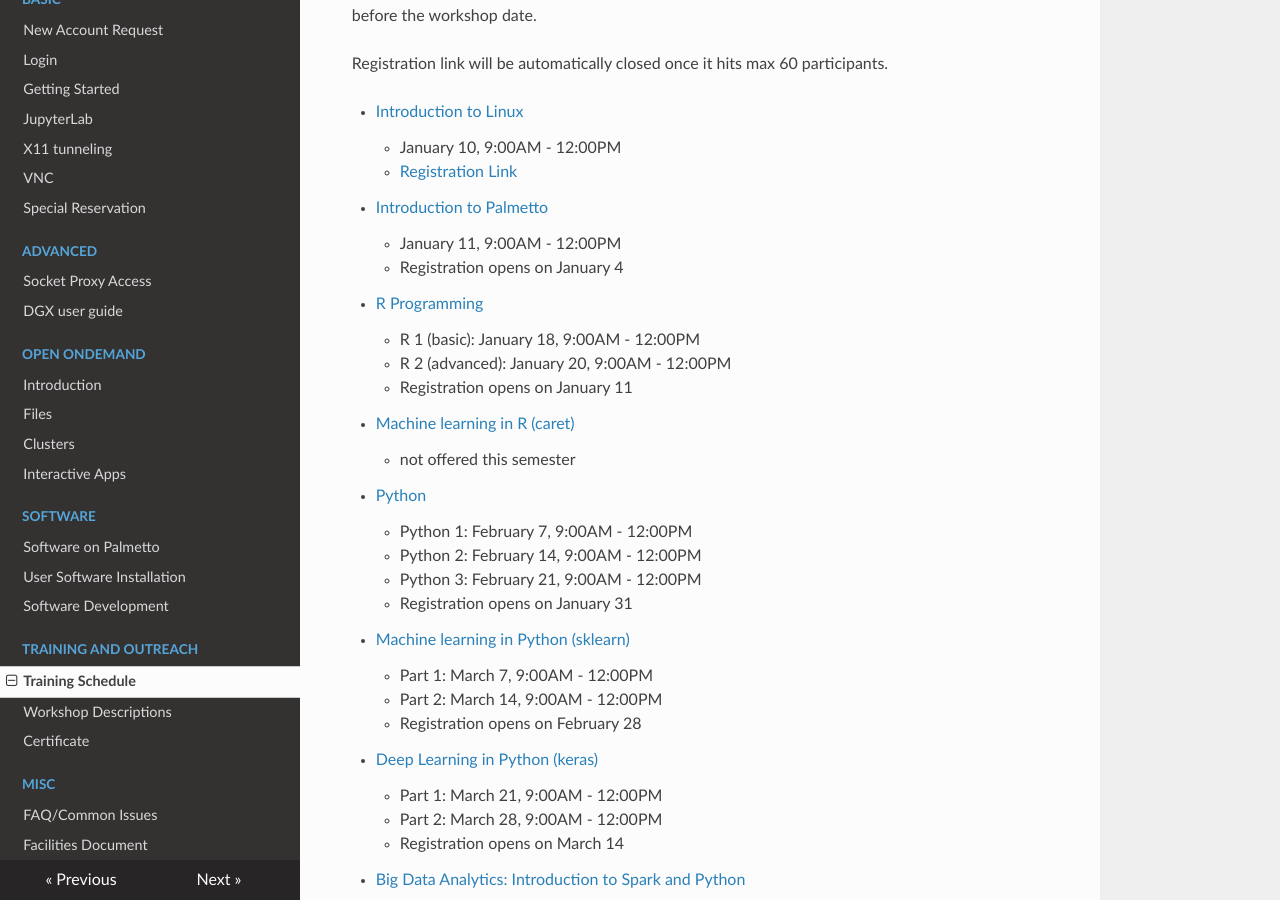
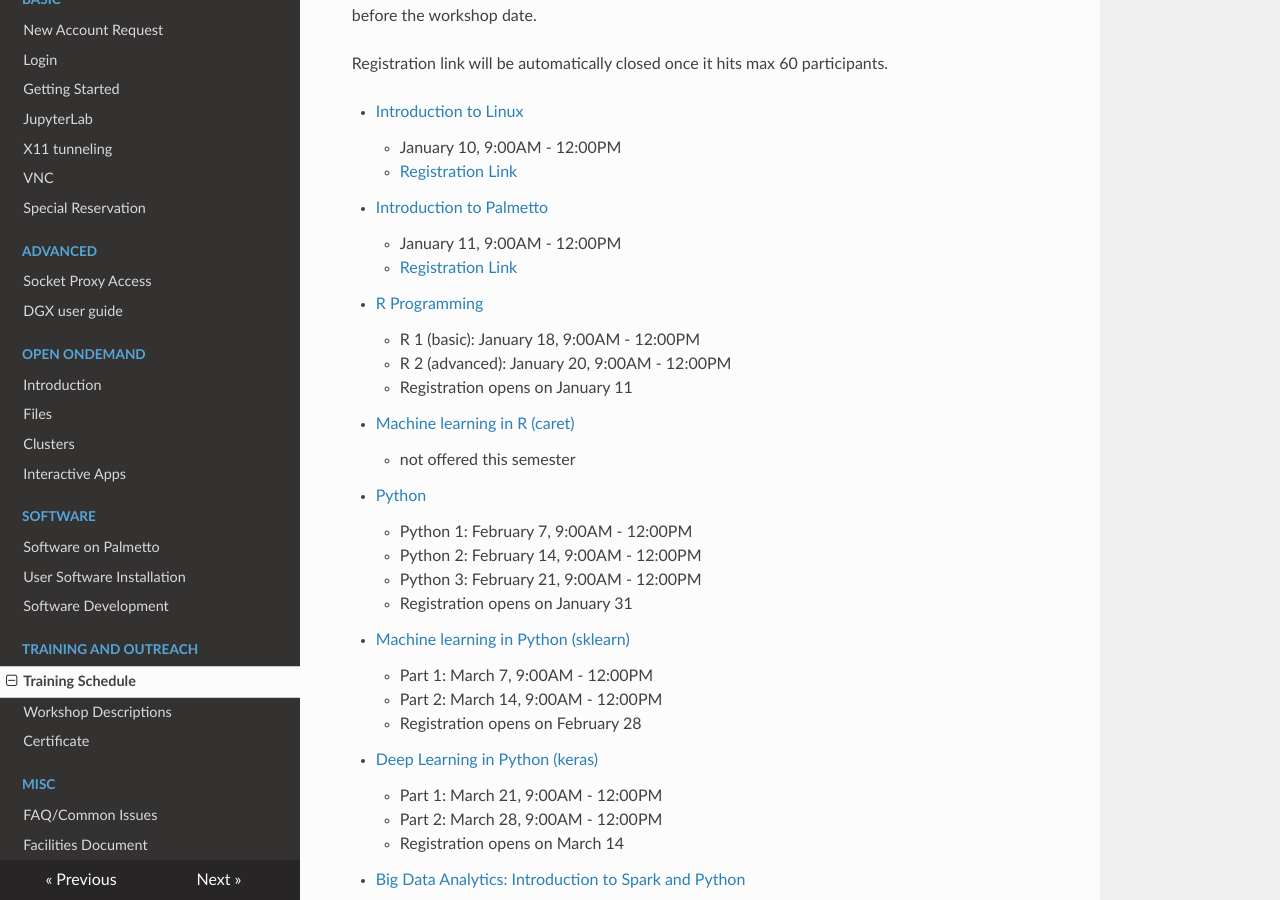
Before and after one commit to clemsonciti/palmetto-documentation, an MkDocs documentation site: the page built from docs/training/schedule.md, in a window 1280 px wide and 900 px high, scrolled down 343 px. Built offline with MkDocs 1.6.1, drawn with Linux system fonts in a browser that asks for light colours; nearby versions of some CDN libraries.

Commit message:
Update schedule.md

```diff
--- a/docs/training/schedule.md
+++ b/docs/training/schedule.md
@@ -17,7 +17,7 @@ Registration link will be automatically closed once it hits max 60 participants.
 
 - [Introduction to Palmetto](workshop.md#introduction-to-research-computing-on-palmetto-cluster)
     - January 11, 9:00AM - 12:00PM
-    - Registration opens on January 4
+    - [Registration Link](https://forms.gle/bFet4uigQLuXDx4F8)
 
 
 - [R Programming](workshop.md#introduction-to-data-science-using-r)
```
